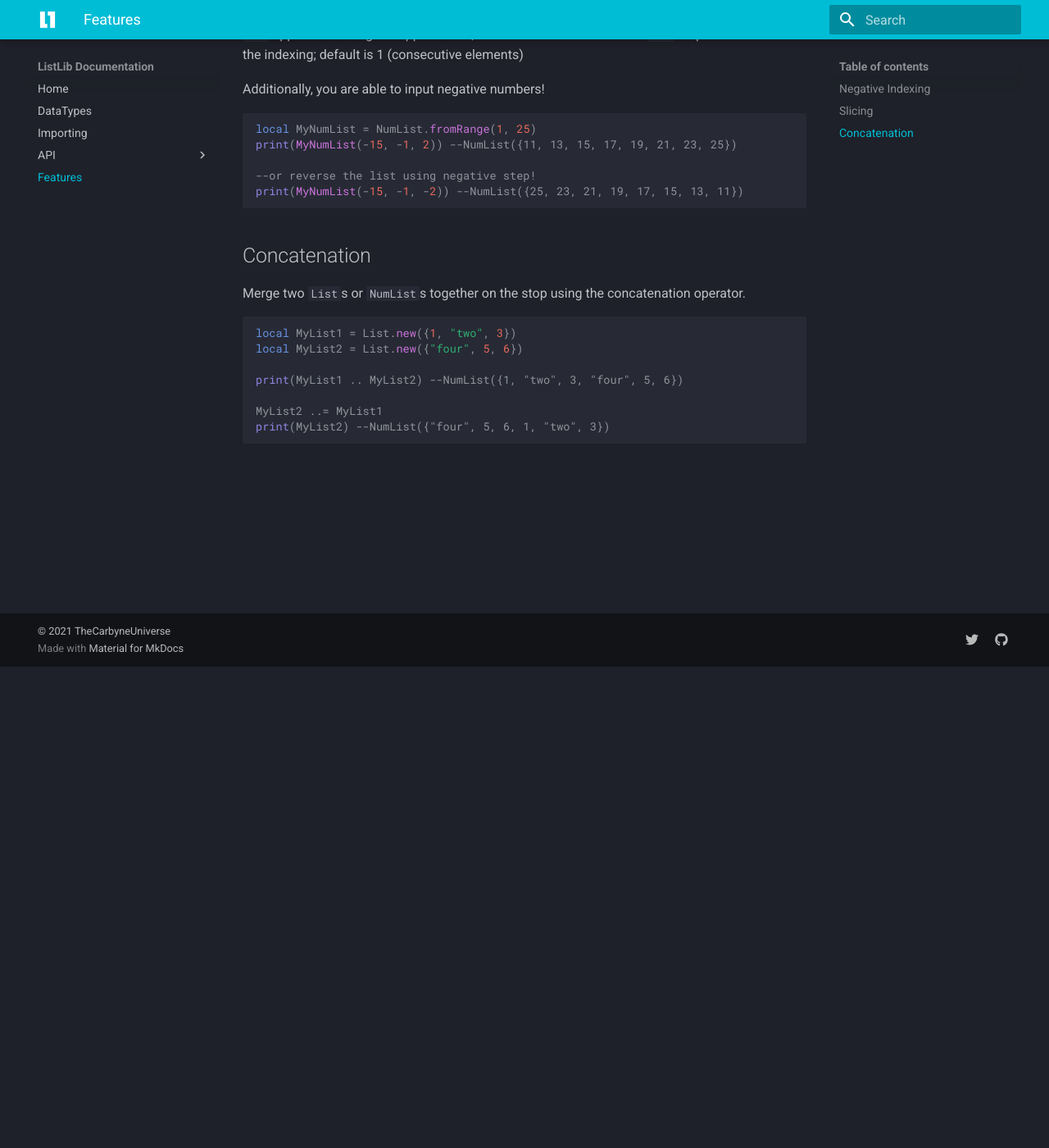
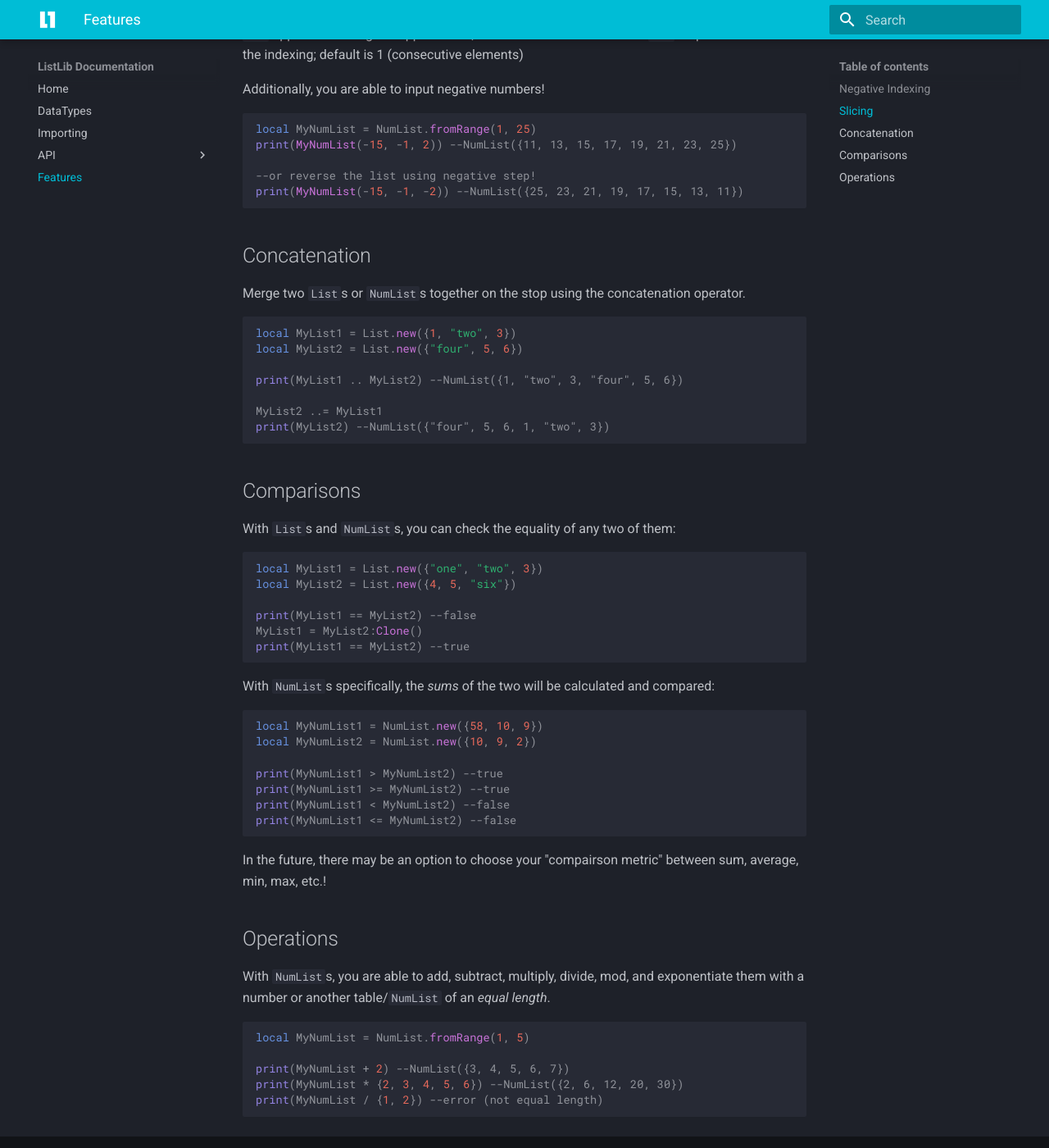
Before and after one commit to krishpatel2067/ListLib, an MkDocs documentation site: the page built from docs/features.md, in a window 1280 px wide and 1400 px high, scrolled down 587 px. Shown: the whole window at 82% size. Built offline with MkDocs 1.6.1 and Material for MkDocs 9.7.7, drawn with Linux system fonts in a browser that asks for light colours.

Commit message:
more features

````diff
--- a/docs/features.md
+++ b/docs/features.md
@@ -25,7 +25,6 @@ print(MyNumList(-15, -1, 2)) --NumList({11, 13, 15, 17, 19, 21, 23, 25})
 --or reverse the list using negative step!
 print(MyNumList(-15, -1, -2)) --NumList({25, 23, 21, 19, 17, 15, 13, 11})
 ```
-
 ## Concatenation
 Merge two `List`s or `NumList`s together on the stop using the concatenation operator.
 
@@ -38,3 +37,39 @@ print(MyList1 .. MyList2) --NumList({1, "two", 3, "four", 5, 6})
 MyList2 ..= MyList1
 print(MyList2) --NumList({"four", 5, 6, 1, "two", 3})
 ```
+## Comparisons
+With `List`s and `NumList`s, you can check the equality of any two of them:
+
+```lua
+local MyList1 = List.new({"one", "two", 3})
+local MyList2 = List.new({4, 5, "six"})
+
+print(MyList1 == MyList2) --false
+MyList1 = MyList2:Clone()
+print(MyList1 == MyList2) --true
+```
+
+With `NumList`s specifically, the *sums* of the two will be calculated and compared:
+
+```lua
+local MyNumList1 = NumList.new({58, 10, 9})
+local MyNumList2 = NumList.new({10, 9, 2})
+
+print(MyNumList1 > MyNumList2) --true
+print(MyNumList1 >= MyNumList2) --true
+print(MyNumList1 < MyNumList2) --false
+print(MyNumList1 <= MyNumList2) --false
+```
+
+In the future, there may be an option to choose your "compairson metric" between sum, average, min, max, etc.!
+
+## Operations
+With `NumList`s, you are able to add, subtract, multiply, divide, mod, and exponentiate them with a number or another table/`NumList` of an *equal length*.
+
+```lua
+local MyNumList = NumList.fromRange(1, 5)
+
+print(MyNumList + 2) --NumList({3, 4, 5, 6, 7})
+print(MyNumList * {2, 3, 4, 5, 6}) --NumList({2, 6, 12, 20, 30})
+print(MyNumList / {1, 2}) --error (not equal length)
+```
````
